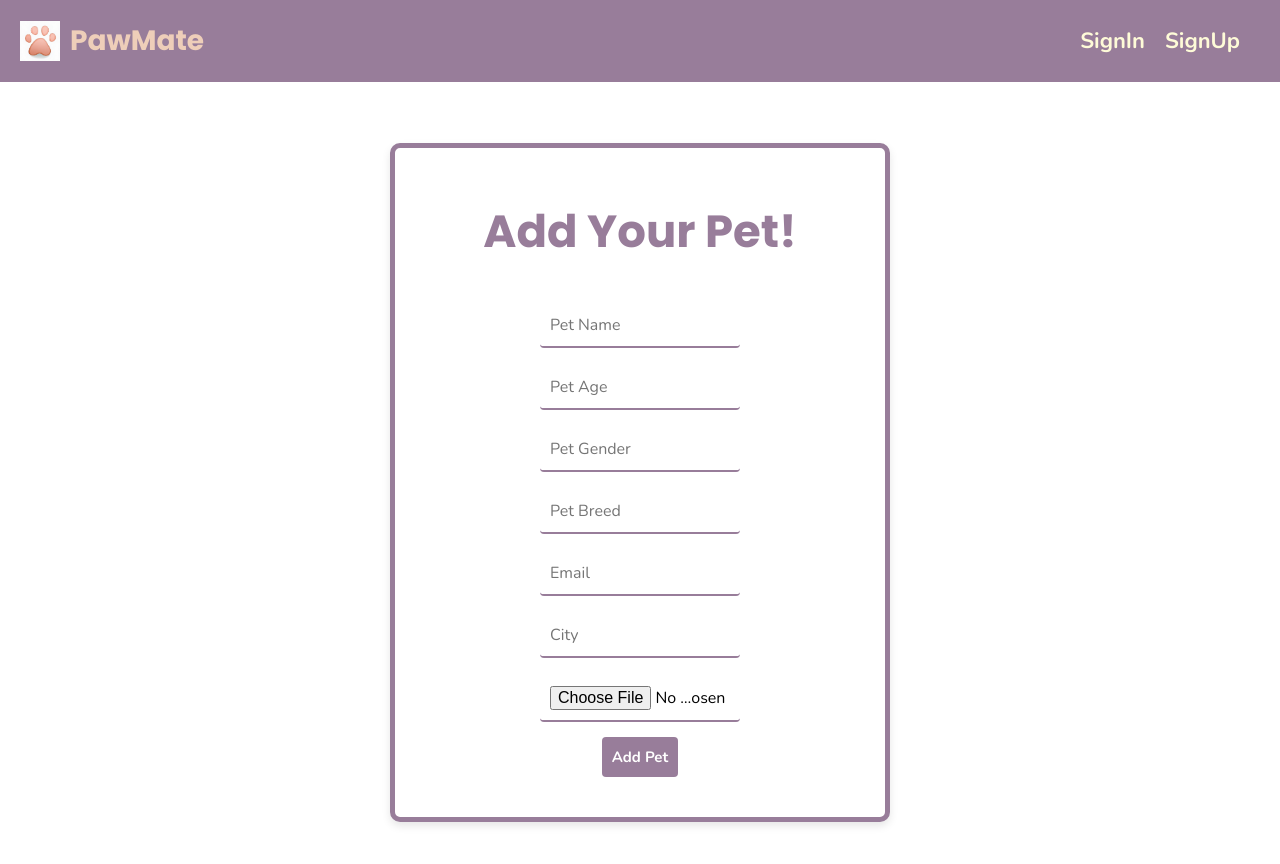
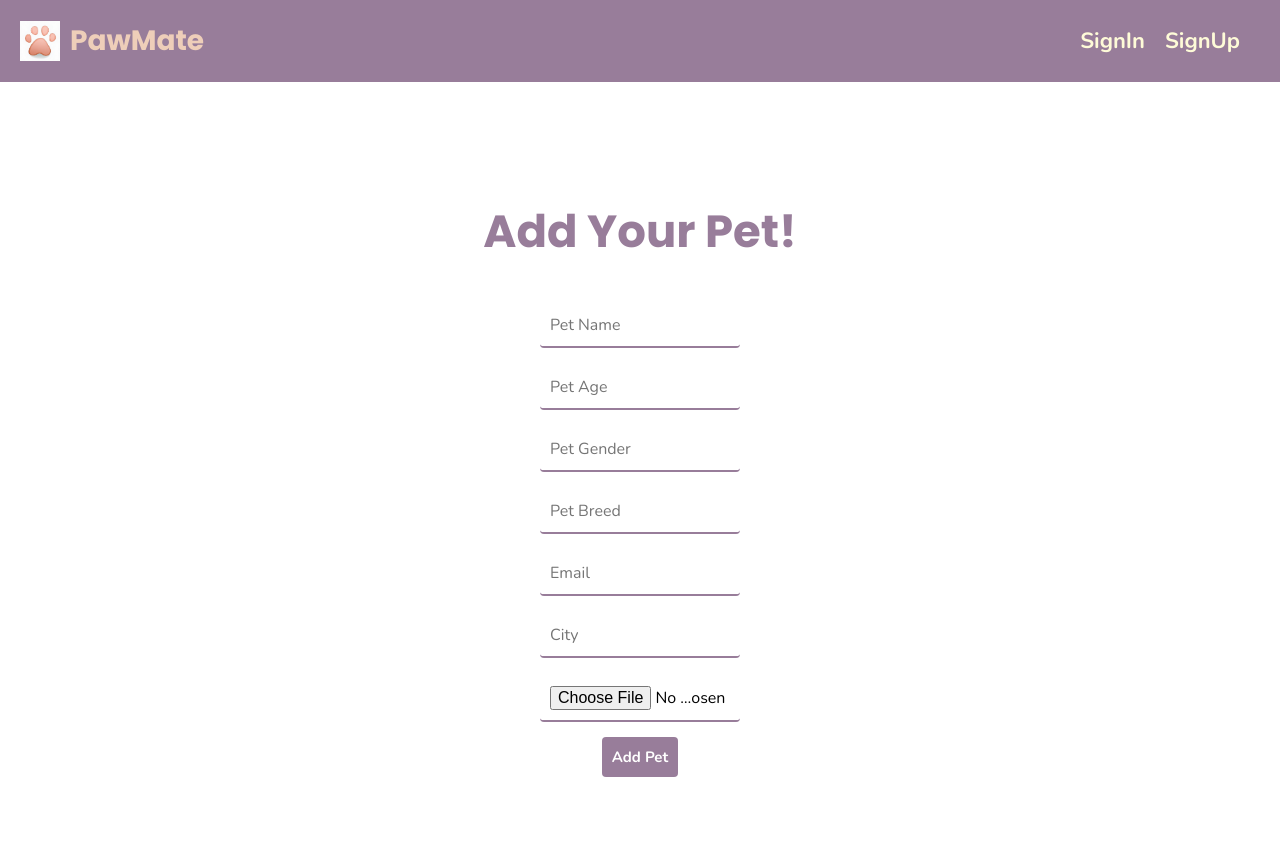
Before and after one commit to Sravya912/PawMate, a React (Create React App) app in the folder frontend/: page /upload in a window 1280 px wide. Shown: the top 864 px of the page. Built offline with nearby package versions, Linux system fonts and the light colour scheme; no server answers; the HTML template or start-up script is replaced by a standard one.

Commit message:
Update CreatePet.css

```diff
--- a/frontend/src/components/CreatePet.css
+++ b/frontend/src/components/CreatePet.css
@@ -22,11 +22,7 @@ form {
     font-family: 'Nunito', serif;
     width: 100%;
     max-width: 500px;
-    border: 5px solid #987d9a;
-    border-radius: 10px;
     padding: 20px;
-    box-shadow: 0 4px 8px rgba(0, 0, 0, 0.1);
-    background-color: #fff;
 }
 
 input {
```
